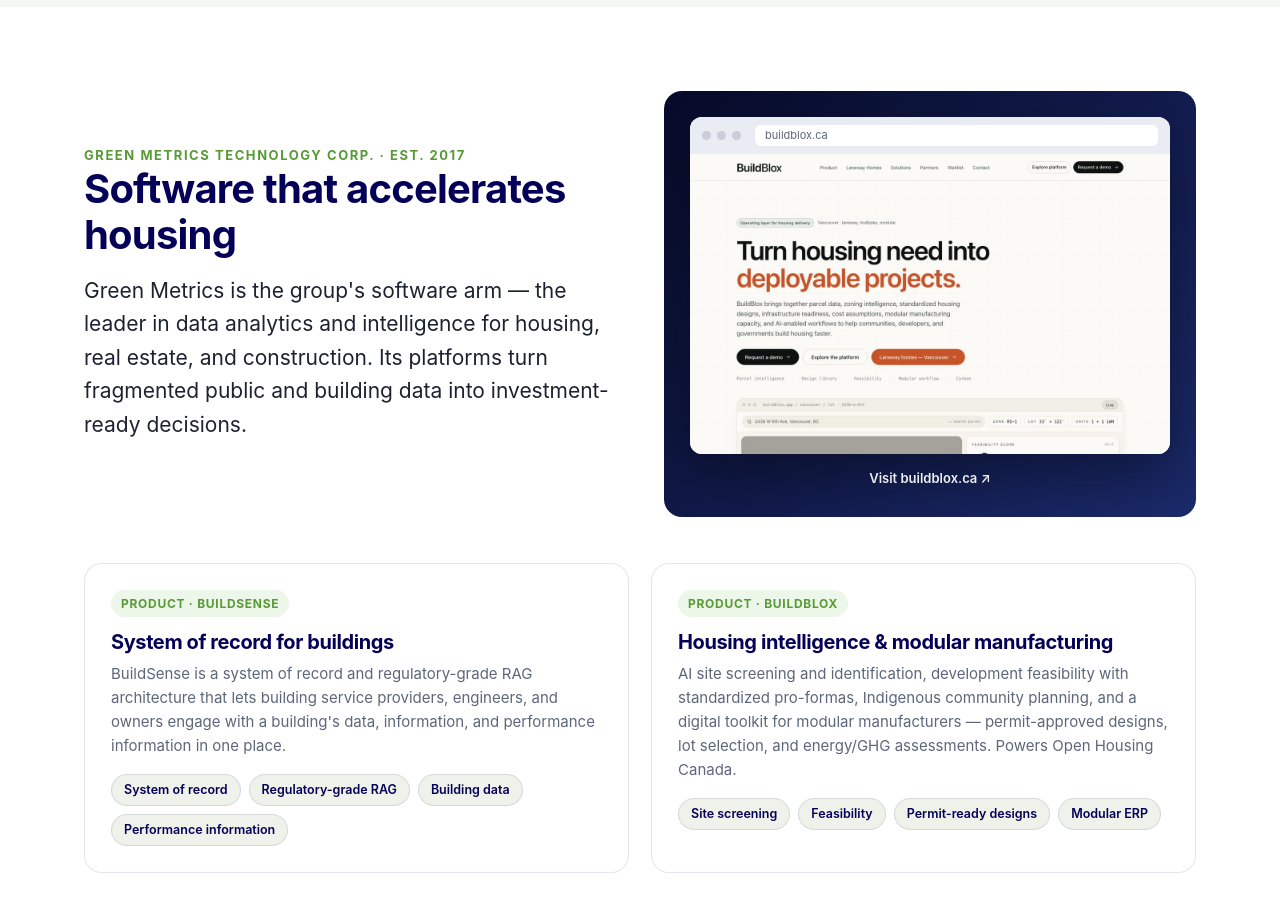
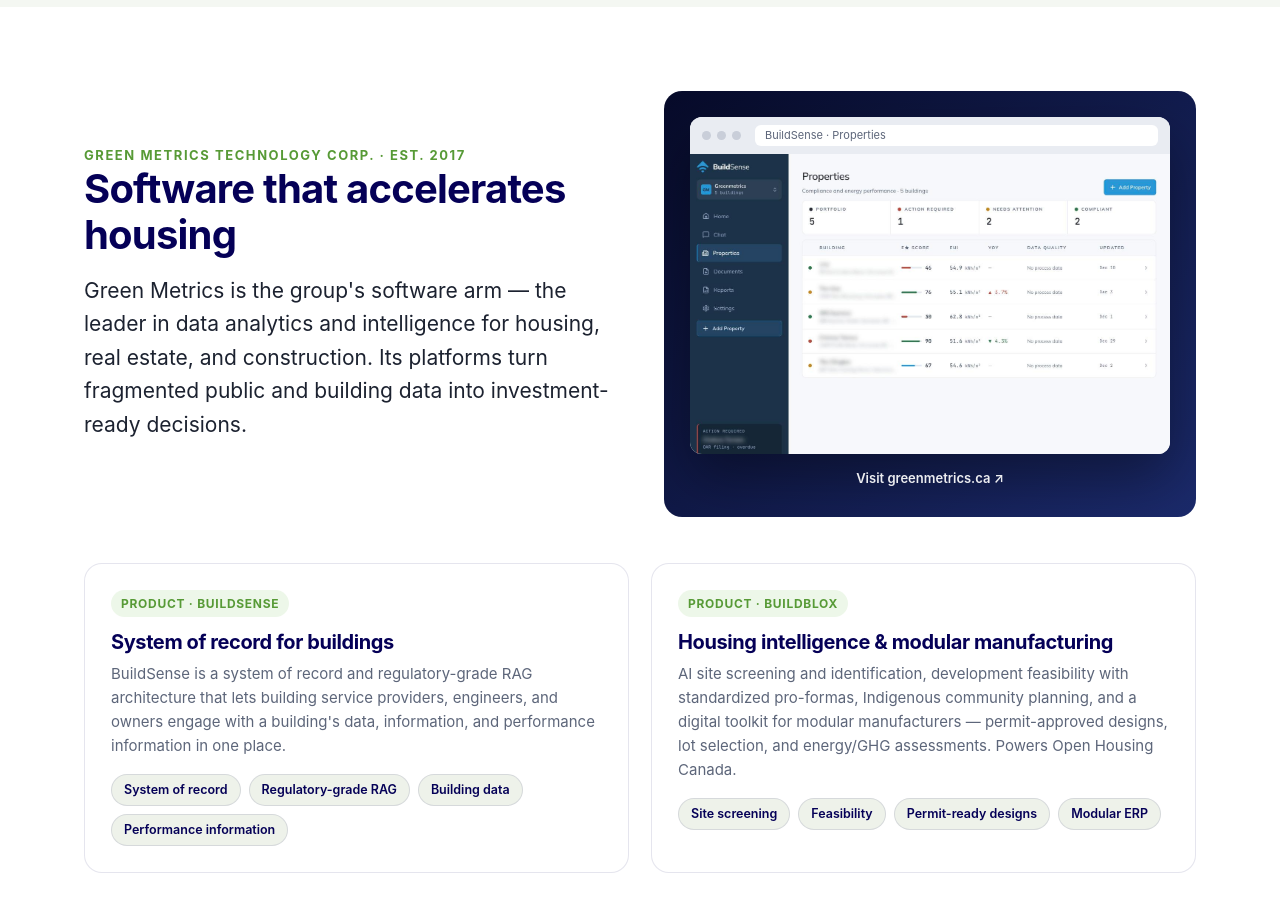
Before and after one commit to milkennedy/green-analytics-site, a website: page index.html in a window 1280 px wide. Shown: the part 2920-3831 px from the top of the page. Drawn offline with Linux system fonts and the light colour scheme.

Commit message:
Green Metrics tile: BuildSense Properties dashboard (building names and addresses blurred) replaces BuildBlox shot; CTA to greenmetrics.ca

```diff
--- a/index.html
+++ b/index.html
@@ -232,7 +232,7 @@
         <h2>Software that accelerates housing</h2>
         <p class="lead">Green Metrics is the group's software arm — the leader in data analytics and intelligence for housing, real estate, and construction. Its platforms turn fragmented public and building data into investment-ready decisions.</p>
       </div>
-      <div class="entity-media m-navy"><div class="shot-wrap"><figure class="shot"><div class="bar"><i></i><i></i><i></i><span>buildblox.ca</span></div><img src="shots/gmt.jpg" alt="BuildBlox — housing intelligence platform by Green Metrics Technology" loading="lazy"></figure><a class="shot-cta" href="https://buildblox.ca" target="_blank" rel="noopener">Visit buildblox.ca ↗</a></div></div>
+      <div class="entity-media m-navy"><div class="shot-wrap"><figure class="shot"><div class="bar"><i></i><i></i><i></i><span>BuildSense · Properties</span></div><img src="shots/buildsense.jpg" alt="BuildSense Properties dashboard showing compliance and energy performance across a building portfolio, with building names and addresses blurred" loading="lazy"></figure><a class="shot-cta" href="https://www.greenmetrics.ca" target="_blank" rel="noopener">Visit greenmetrics.ca ↗</a></div></div>
     </div>
     <div class="grid cols-2" style="margin-top:46px">
       <div class="card"><div class="tag">Product · BuildSense</div><h3>System of record for buildings</h3><p>BuildSense is a system of record and regulatory-grade RAG architecture that lets building service providers, engineers, and owners engage with a building's data, information, and performance information in one place.</p><div class="pills"><span class="pill">System of record</span><span class="pill">Regulatory-grade RAG</span><span class="pill">Building data</span><span class="pill">Performance information</span></div></div>
```
Also changed, not shown: shots/buildsense.jpg (added), shots/gmt.jpg (deleted).
